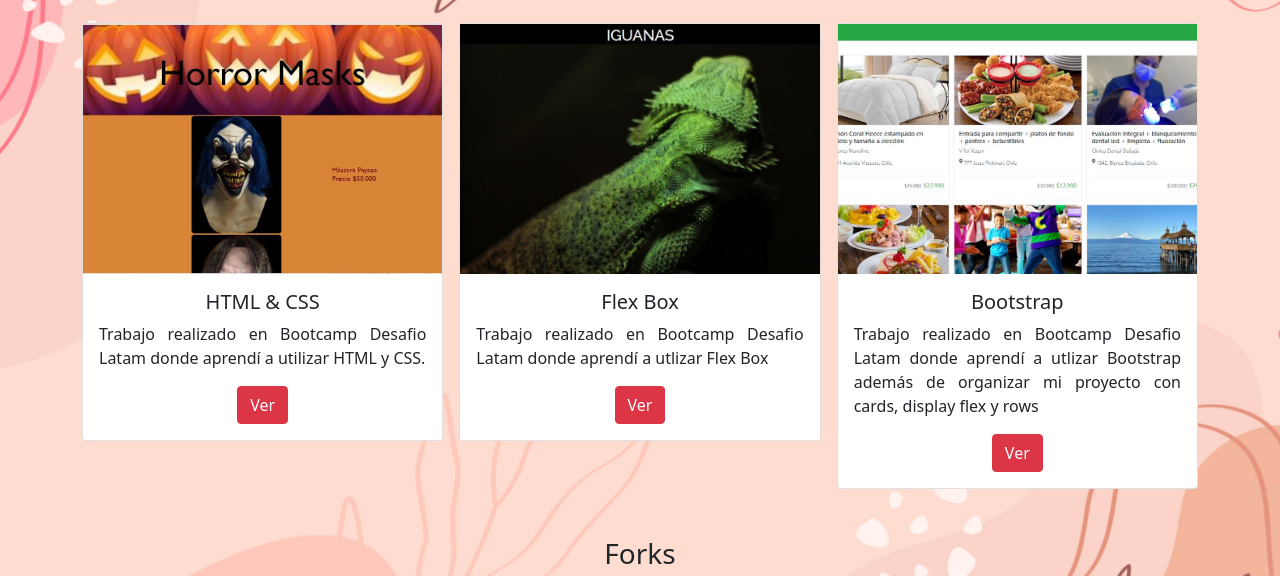
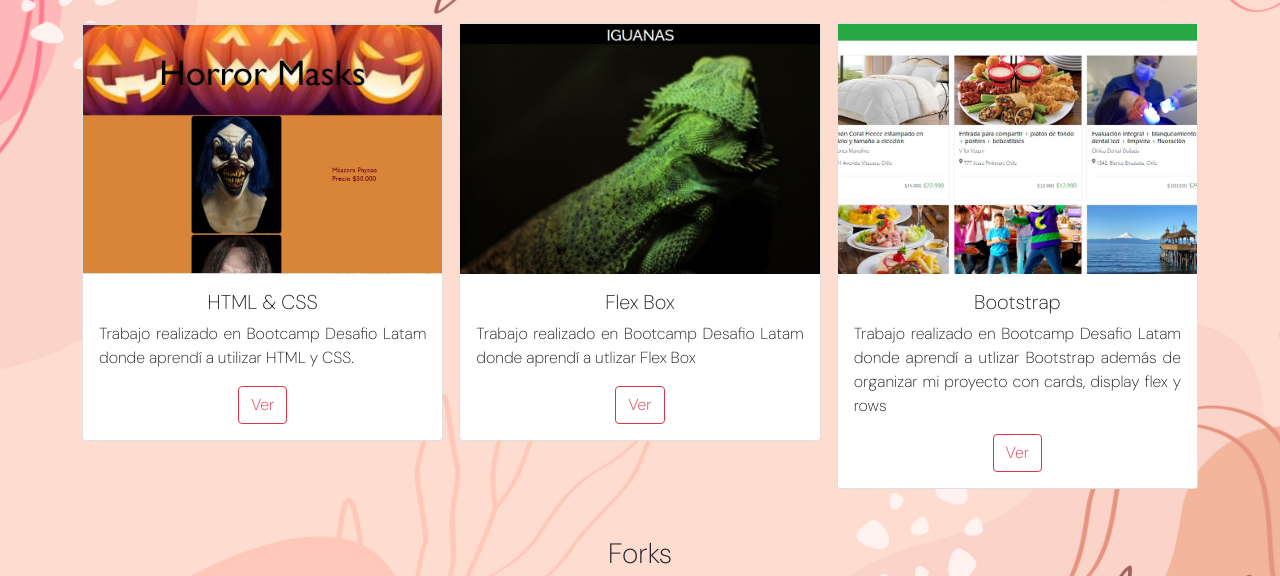
Before and after one commit to rpavezg/CV_JaviCandia, a plain HTML site: page portafolio.html in a window 1280 px wide. Shown: the part 196-772 px from the top of the page. Drawn offline with nearby package versions, Linux system fonts and the light colour scheme.

Commit message:
carga styles en portafolio

```diff
--- a/assets/css/style.css
+++ b/assets/css/style.css
@@ -47,3 +47,6 @@ background-position: center;
     font-size: 18px;
     text-align: center;
 }
+.btn_ver{
+    background-color: #f066a9;
+}
--- a/portafolio.html
+++ b/portafolio.html
@@ -8,6 +8,7 @@
     <link rel="preconnect" href="https://fonts.googleapis.com">
     <link rel="preconnect" href="https://fonts.gstatic.com" crossorigin>
     <link href="https://fonts.googleapis.com/css2?family=DM+Sans:opsz,wght@9..40,200&family=Raleway:wght@300;500&family=Roboto:wght@300;500&display=swap" rel="stylesheet">
+    <link rel="stylesheet" href="./assets/css/style.css">
     <title>Portafolio</title>
 </head>
 <body>
@@ -35,10 +36,10 @@
        <div class="col-xs-12 col-md-4">
     <div class="card text-center" >
       <div class="image-top" style="background-image: url(./assets/images/proyecto1.JPG)"></div>
-      <div class="card-body">
+      <div class="card-body ">
         <h5 class="card-title">HTML & CSS</h5>
         <p class="card-text">Trabajo realizado en Bootcamp Desafio Latam donde aprendí a utilizar HTML y CSS.</p>
-        <a href="https://javieracandiam.github.io/Mi_css/" class="btn btn-danger">Ver</a>
+        <a href="https://javieracandiam.github.io/Mi_css/" class="btn btn-outline-danger" >Ver</a>
       </div>
     </div>
   </div>
@@ -48,7 +49,7 @@
       <div class="card-body">
         <h5 class="card-title">Flex Box</h5>
         <p class="card-text">Trabajo realizado en Bootcamp Desafio Latam donde aprendí a utlizar Flex Box</p>
-        <a href="https://javieracandiam.github.io/Iguana/" class="btn btn-danger">Ver</a>
+        <a href="https://javieracandiam.github.io/Iguana/" class="btn btn-outline-danger">Ver</a>
       </div>
     </div>
   </div>
@@ -58,7 +59,7 @@
       <div class="card-body">
         <h5 class="card-title">Bootstrap</h5>
         <p class="card-text">Trabajo realizado en Bootcamp Desafio Latam donde aprendí a utlizar Bootstrap además de organizar mi proyecto con cards, display flex y rows</p>
-        <a href="https://javieracandiam.github.io/Cupon/" class="btn btn-danger">Ver</a>
+        <a href="https://javieracandiam.github.io/Cupon/" class="btn btn-outline-danger">Ver</a>
       </div>
     </div>
   </div>
```
